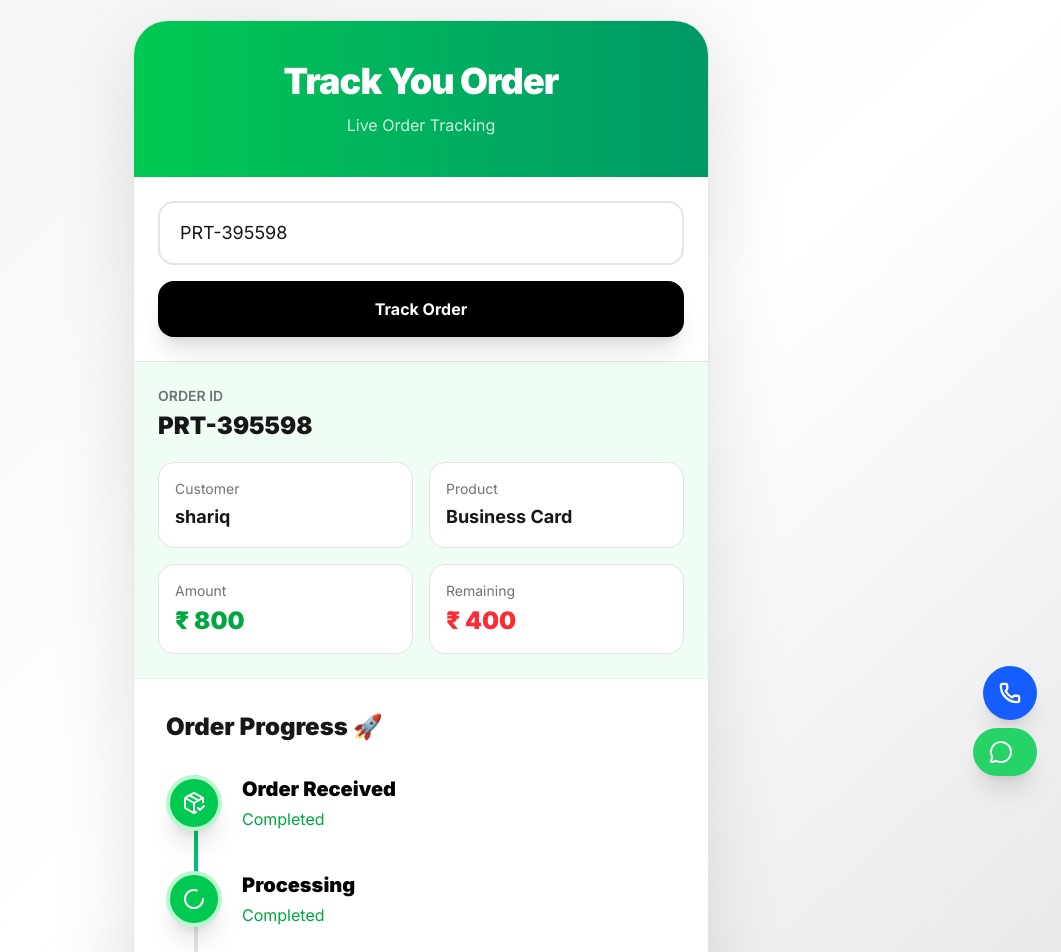
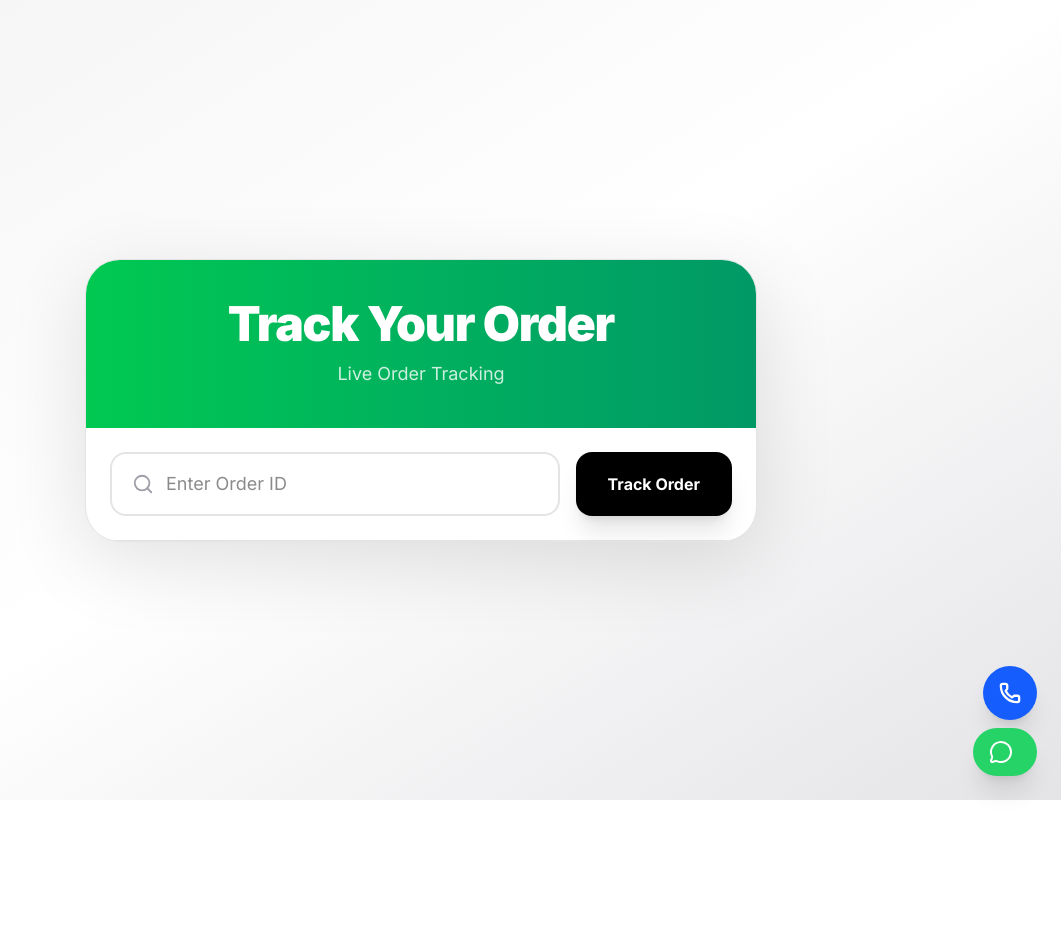
Before and after one commit to shariq4414/printeda-website, a Next.js app: page /track in a window 1280 px wide. Shown: the top 952 px of the page, without its empty margins (219-1280 px from the left). After the commit the page ends 880 px from the top, so only its background shows below. Built offline with nearby package versions, Linux system fonts and the light colour scheme.

Commit message:
update track

```diff
--- a/app/track/page.tsx
+++ b/app/track/page.tsx
@@ -7,24 +7,71 @@ import {
   PackageCheck,
   LoaderCircle,
   Truck,
+  Search,
 } from "lucide-react";
 
 export default function TrackPage() {
 
   const [orderId, setOrderId] =
-    useState("PRT-395598");
+    useState("");
 
-  // DEMO ORDER
-  const order = {
-    orderId: "PRT-395598",
-    customerName: "shariq",
-    product: "Business Card",
-    amount: 800,
-    remaining: 400,
-    status: "Processing",
+  const [order, setOrder] =
+    useState<any>(null);
+
+  const [loading, setLoading] =
+    useState(false);
+
+  // =========================
+  // TRACK ORDER
+  // =========================
+  const trackOrder = async () => {
+
+    if (!orderId) {
+
+      alert("Enter Order ID");
+
+      return;
+    }
+
+    try {
+
+      setLoading(true);
+
+      const response =
+        await fetch(
+          `/api/track?orderId=${orderId}`
+        );
+
+      const data =
+        await response.json();
+
+      if (!data.success) {
+
+        alert("Order Not Found");
+
+        setOrder(null);
+
+        return;
+      }
+
+      setOrder(data.order);
+
+    } catch (error) {
+
+      console.log(error);
+
+      alert("Something went wrong");
+
+    } finally {
+
+      setLoading(false);
+
+    }
   };
 
+  // =========================
   // TRACK STEPS
+  // =========================
   const steps = [
     {
       name: "Order Received",
@@ -48,28 +95,31 @@ export default function TrackPage() {
   ];
 
   const currentStep =
-    steps.findIndex(
+    order
+      ? steps.findIndex(
           (step) =>
-        step.name === order.status
-    );
+            step.name ===
+            order.status
+        )
+      : -1;
 
   return (
 
     <div className="min-h-screen bg-gradient-to-br from-zinc-100 via-white to-zinc-200 flex items-center justify-center p-5">
 
       {/* MAIN CARD */}
-      <div className="w-full max-w-xl">
+      <div className="w-full max-w-2xl">
 
         <div className="bg-white rounded-[35px] overflow-hidden shadow-[0_20px_80px_rgba(0,0,0,0.12)] border border-zinc-200">
 
           {/* HEADER */}
           <div className="bg-gradient-to-r from-green-500 to-emerald-600 text-white text-center px-6 py-10">
 
-            <h1 className="text-4xl font-black tracking-tight">
-              Track You Order
+            <h1 className="text-5xl font-black tracking-tight">
+              Track Your Order
             </h1>
 
-            <p className="mt-3 text-white/80">
+            <p className="mt-3 text-white/80 text-lg">
               Live Order Tracking
             </p>
 
@@ -78,7 +128,11 @@ export default function TrackPage() {
           {/* SEARCH */}
           <div className="p-6 border-b border-zinc-200">
 
-            <div className="space-y-4">
+            <div className="flex gap-4">
+
+              <div className="flex-1 flex items-center gap-3 border-2 border-zinc-200 rounded-2xl px-5 py-4 bg-white">
+
+                <Search className="text-zinc-400" />
 
                 <input
                   type="text"
@@ -89,18 +143,32 @@ export default function TrackPage() {
                     )
                   }
                   placeholder="Enter Order ID"
-                className="w-full border-2 border-zinc-200 rounded-2xl px-5 py-4 outline-none focus:border-green-500 text-lg"
+                  className="w-full outline-none text-lg bg-transparent"
                 />
 
-              <button className="w-full bg-black hover:scale-[1.02] transition-all text-white py-4 rounded-2xl font-bold shadow-xl">
+              </div>
 
-                Track Order
+              <button
+                onClick={trackOrder}
+                className="bg-black hover:scale-105 transition-all text-white px-8 rounded-2xl font-bold shadow-xl"
+              >
+
+                {
+                  loading
+                    ? "Tracking..."
+                    : "Track Order"
+                }
 
               </button>
 
             </div>
 
           </div>
+
+          {/* SHOW ONLY IF ORDER FOUND */}
+          {order && (
+
+            <>
 
               {/* ORDER INFO */}
               <div className="bg-green-50 p-6 border-b border-green-100">
@@ -113,7 +181,7 @@ export default function TrackPage() {
                       ORDER ID
                     </p>
 
-                <h2 className="text-2xl font-black mt-1">
+                    <h2 className="text-4xl font-black mt-2">
                       {order.orderId}
                     </h2>
 
@@ -121,49 +189,49 @@ export default function TrackPage() {
 
                   <div className="grid grid-cols-2 gap-4">
 
-                <div className="bg-white rounded-2xl p-4 border border-zinc-200">
+                    <div className="bg-white rounded-2xl p-5 border border-zinc-200">
 
                       <p className="text-zinc-500 text-sm">
                         Customer
                       </p>
 
-                  <h3 className="font-bold text-lg mt-1">
+                      <h3 className="font-black text-2xl mt-2">
                         {order.customerName}
                       </h3>
 
                     </div>
 
-                <div className="bg-white rounded-2xl p-4 border border-zinc-200">
+                    <div className="bg-white rounded-2xl p-5 border border-zinc-200">
 
                       <p className="text-zinc-500 text-sm">
                         Product
                       </p>
 
-                  <h3 className="font-bold text-lg mt-1">
+                      <h3 className="font-black text-2xl mt-2">
                         {order.product}
                       </h3>
 
                     </div>
 
-                <div className="bg-white rounded-2xl p-4 border border-zinc-200">
+                    <div className="bg-white rounded-2xl p-5 border border-zinc-200">
 
                       <p className="text-zinc-500 text-sm">
                         Amount
                       </p>
 
-                  <h3 className="font-black text-green-600 text-2xl mt-1">
+                      <h3 className="font-black text-3xl text-green-600 mt-2">
                         ₹ {order.amount}
                       </h3>
 
                     </div>
 
-                <div className="bg-white rounded-2xl p-4 border border-zinc-200">
+                    <div className="bg-white rounded-2xl p-5 border border-zinc-200">
 
                       <p className="text-zinc-500 text-sm">
                         Remaining
                       </p>
 
-                  <h3 className="font-black text-red-500 text-2xl mt-1">
+                      <h3 className="font-black text-3xl text-red-500 mt-2">
                         ₹ {order.remaining}
                       </h3>
 
@@ -178,21 +246,23 @@ export default function TrackPage() {
               {/* TRACKING */}
               <div className="p-8">
 
-            <h2 className="text-2xl font-black mb-8">
+                <h2 className="text-4xl font-black mb-10">
                   Order Progress 🚀
                 </h2>
 
                 <div className="relative">
 
-              {/* LINE */}
+                  {/* GRAY LINE */}
                   <div className="absolute left-7 top-0 w-1 h-full bg-zinc-200 rounded-full" />
 
-              {/* ACTIVE LINE */}
+                  {/* GREEN ACTIVE LINE */}
                   <div
                     className="absolute left-7 top-0 w-1 bg-gradient-to-b from-green-500 to-emerald-500 rounded-full transition-all duration-700"
                     style={{
                       height: `${
-                    (currentStep /
+                        currentStep <= 0
+                          ? 0
+                          : (currentStep /
                               (steps.length - 1)) *
                             100
                       }%`,
@@ -200,7 +270,7 @@ export default function TrackPage() {
                   />
 
                   {/* STEPS */}
-              <div className="space-y-10">
+                  <div className="space-y-12">
 
                     {steps.map(
                       (
@@ -239,7 +309,7 @@ export default function TrackPage() {
                             <div>
 
                               <h3
-                            className={`text-xl font-black ${
+                                className={`text-2xl font-black ${
                                   completed
                                     ? "text-black"
                                     : "text-zinc-400"
@@ -251,16 +321,18 @@ export default function TrackPage() {
                               </h3>
 
                               <p
-                            className={`mt-1 ${
+                                className={`mt-1 text-lg ${
                                   completed
                                     ? "text-green-600"
                                     : "text-zinc-400"
                                 }`}
                               >
 
-                            {completed
+                                {
+                                  completed
                                     ? "Completed"
-                              : "Pending"}
+                                    : "Pending"
+                                }
 
                               </p>
 
@@ -277,6 +349,9 @@ export default function TrackPage() {
 
               </div>
 
+            </>
+          )}
+
         </div>
 
       </div>
```
Lines whose indentation alone changed are shown as unchanged.
